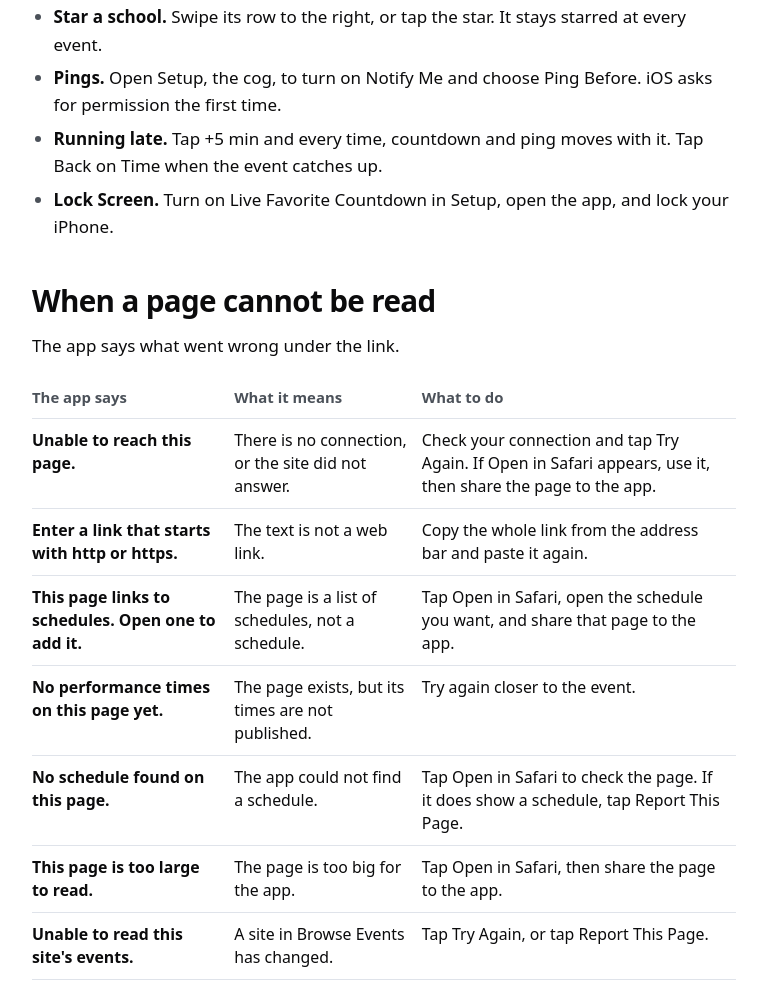
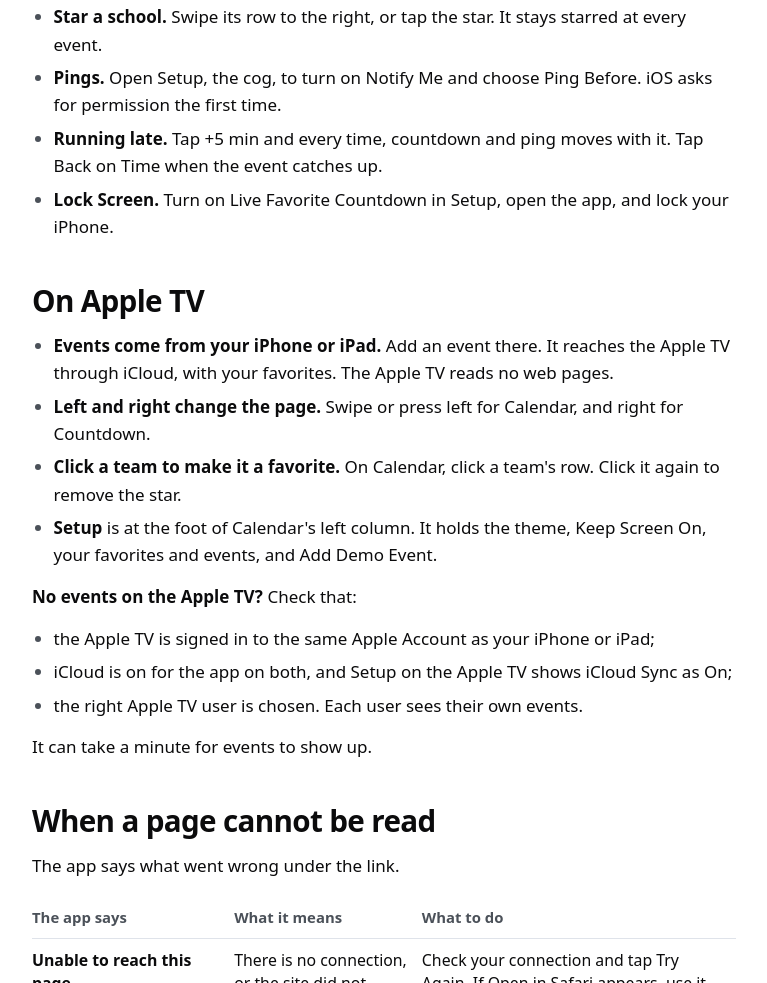
Before and after one commit to mgapps7/event-calendar-countdown, a plain HTML site: page support/index.html in a window 1280 px wide. Shown: the part 1274-2257 px from the top of the page, without its empty margins (28-795 px from the left). Drawn offline with Linux system fonts and the light colour scheme.

Commit message:
Say the app runs on Apple TV, in the privacy policy, support and Home
Version 1.1.0 adds the Apple TV app. The privacy policy gains an Apple TV section and a new
effective date; support says where the TV's events come from and what to check when none show.

Co-Authored-By: Claude Opus 5.5 <noreply@anthropic.com>

```diff
--- a/support/index.html
+++ b/support/index.html
@@ -42,7 +42,7 @@
 <div class="doc-head">
   <div class="wrap">
     <h1>Event Calendar Countdown Support</h1>
-    <p>Event Calendar Countdown, shown as Countdown under its icon, turns a published marching band or color guard schedule into a live clock. It shows who is on the field now, who is up next, and the time left until your team. It runs on iPhone and iPad.</p>
+    <p>Event Calendar Countdown, shown as Countdown under its icon, turns a published marching band or color guard schedule into a live clock. It shows who is on the field now, who is up next, and the time left until your team. It runs on iPhone, iPad and Apple TV.</p>
   </div>
 </div>
 <div class="wrap doc-layout">
@@ -52,6 +52,7 @@
       <li><a href="#add-a-schedule">Add a schedule</a></li>
       <li><a href="#share-your-schedule-sites">Share your Schedule Sites</a></li>
       <li><a href="#follow-your-team">Follow your team</a></li>
+      <li><a href="#on-apple-tv">On Apple TV</a></li>
       <li><a href="#when-a-page-cannot-be-read">When a page cannot be read</a></li>
       <li><a href="#common-questions">Common questions</a></li>
       <li><a href="#contact">Contact</a></li>
@@ -79,6 +80,20 @@
   <li><strong>Running late.</strong> Tap +5 min and every time, countdown and ping moves with it. Tap Back on Time when the event catches up.</li>
   <li><strong>Lock Screen.</strong> Turn on Live Favorite Countdown in Setup, open the app, and lock your iPhone.</li>
 </ul>
+<h2 id="on-apple-tv">On Apple TV</h2>
+<ul>
+  <li><strong>Events come from your iPhone or iPad.</strong> Add an event there. It reaches the Apple TV through iCloud, with your favorites. The Apple TV reads no web pages.</li>
+  <li><strong>Left and right change the page.</strong> Swipe or press left for Calendar, and right for Countdown.</li>
+  <li><strong>Click a team to make it a favorite.</strong> On Calendar, click a team's row. Click it again to remove the star.</li>
+  <li><strong>Setup</strong> is at the foot of Calendar's left column. It holds the theme, Keep Screen On, your favorites and events, and Add Demo Event.</li>
+</ul>
+<p><strong>No events on the Apple TV?</strong> Check that:</p>
+<ul>
+  <li>the Apple TV is signed in to the same Apple Account as your iPhone or iPad;</li>
+  <li>iCloud is on for the app on both, and Setup on the Apple TV shows iCloud Sync as On;</li>
+  <li>the right Apple TV user is chosen. Each user sees their own events.</li>
+</ul>
+<p>It can take a minute for events to show up.</p>
 <h2 id="when-a-page-cannot-be-read">When a page cannot be read</h2>
 <p>The app says what went wrong under the link.</p>
 <table class="stack">
```
Also changed, not shown: index.html (+1 -1 lines), privacy/index.html (+8 -2 lines), 1 other file.
